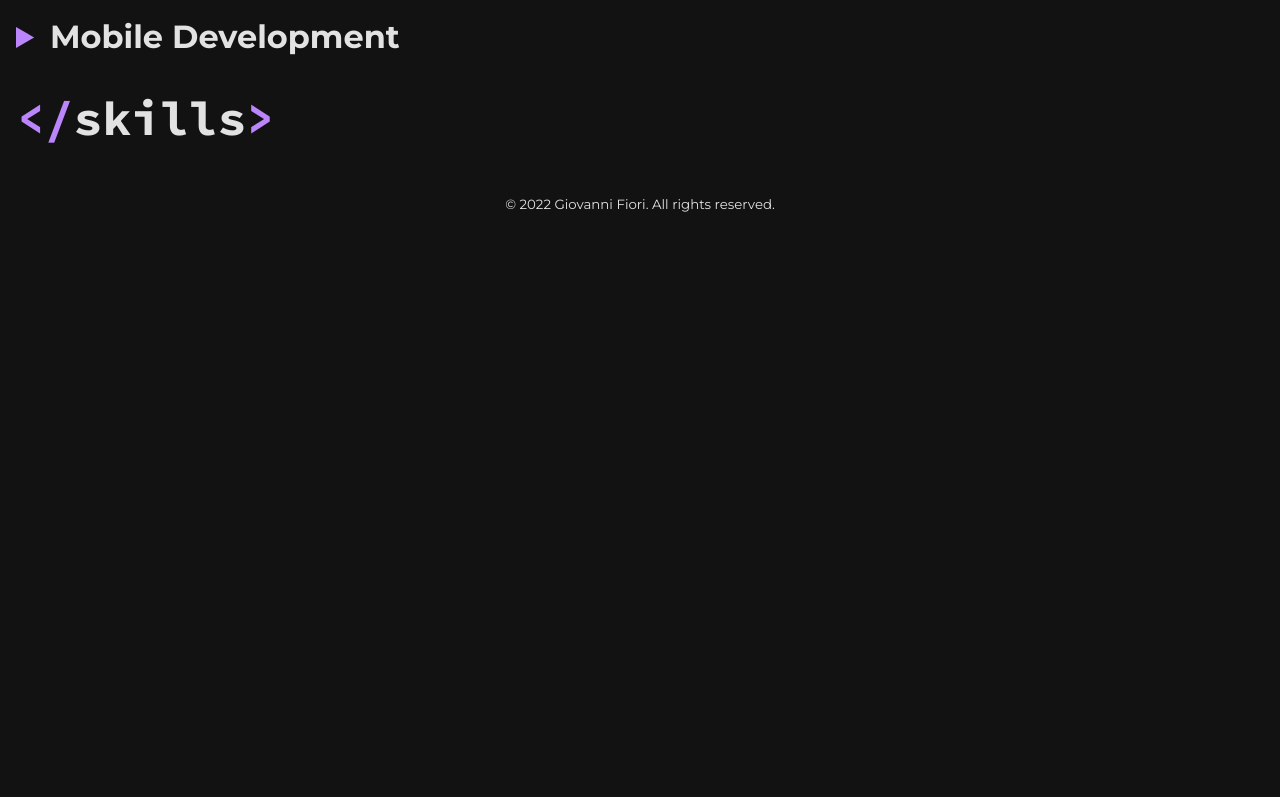
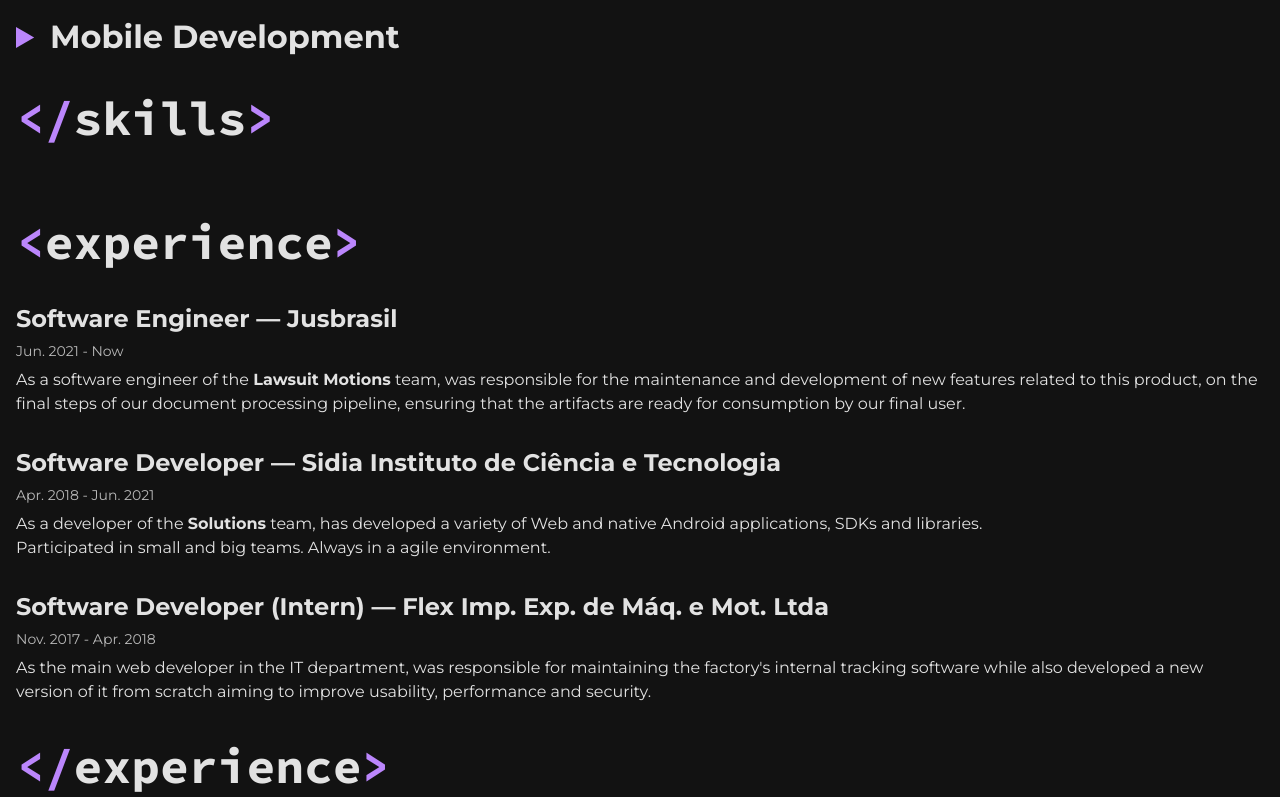
Before and after one commit to giovannifiori/my-website, a Next.js app: page / in a window 1280 px wide. Shown: the part 2000-2797 px from the top of the page. Before the commit the page ends 2228 px from the top, so only its background shows below. Built offline with nearby package versions, Linux system fonts and the light colour scheme.

Commit message:
Implement initial version of Experience section

```diff
--- /dev/null
+++ b/components/Experience/Experience.module.scss
@@ -0,0 +1,5 @@
+.container {
+  display: flex;
+  flex-direction: column;
+  gap: 2rem;
+}
--- /dev/null
+++ b/components/Experience/index.tsx
@@ -0,0 +1,37 @@
+import React from 'react'
+import Section from '../HomeSection'
+
+import styles from './Experience.module.scss'
+import WorkInfo from "../WorkInfo";
+
+const Experience = () => (
+    <Section title="experience">
+      <div className={styles.container}>
+        <WorkInfo role="Software Engineer" company="Jusbrasil" timeSpan="Jun. 2021 - Now">
+          <p>As a software engineer of the <strong>Lawsuit Motions</strong> team, was responsible for the maintenance
+            and development of new features related to this product, on the final steps of our document processing
+            pipeline, ensuring that the artifacts are ready for consumption by our final user.</p>
+        </WorkInfo>
+        <WorkInfo
+            role="Software Developer"
+            company="Sidia Instituto de Ciência e Tecnologia"
+            timeSpan="Apr. 2018 - Jun. 2021"
+        >
+          <p>As a developer of the <strong>Solutions</strong> team, has developed a variety of Web and native Android
+            applications, SDKs and libraries.</p>
+          <p>Participated in small and big teams. Always in a agile environment.</p>
+        </WorkInfo>
+        <WorkInfo
+            role="Software Developer (Intern)"
+            company="Flex Imp. Exp. de Máq. e Mot. Ltda"
+            timeSpan="Nov. 2017 - Apr. 2018"
+        >
+          <p>As the main web developer in the IT department, was responsible for maintaining the factory&apos;s internal
+            tracking software while also developed a new version of it from scratch aiming to improve usability,
+            performance and security.</p>
+        </WorkInfo>
+      </div>
+    </Section>
+)
+
+export default Experience
--- /dev/null
+++ b/components/WorkInfo/WorkInfo.module.scss
@@ -0,0 +1,18 @@
+@import '../../styles/colors.scss';
+
+.container {
+}
+
+.title {
+  font-family: 'Montserrat', sans-serif;
+  margin-bottom: 0.5rem;
+}
+
+.timeSpan {
+  font-size: 0.875rem;
+  color: $onBackgroundColorDimmed;
+}
+
+.content {
+  margin-top: 0.5rem;
+}
--- /dev/null
+++ b/components/WorkInfo/index.tsx
@@ -0,0 +1,22 @@
+import React, {ReactNode} from 'react'
+
+import styles from './WorkInfo.module.scss'
+
+type Props = {
+  company: string,
+  role: string,
+  timeSpan: string,
+  children: ReactNode,
+}
+
+const WorkInfo = ({company, role, timeSpan, children}: Props) => (
+    <div className={styles.container}>
+      <h2 className={styles.title}>{role} &#8212; {company}</h2>
+      <span className={styles.timeSpan}>{timeSpan}</span>
+      <div className={styles.content}>
+        {children}
+      </div>
+    </div>
+)
+
+export default WorkInfo
--- a/pages/index.tsx
+++ b/pages/index.tsx
@@ -3,6 +3,7 @@ import Head from 'next/head'
 import Hero from '../components/Hero'
 import About from '../components/About'
 import Skills from '../components/Skills'
+import Experience from '../components/Experience'
 import Footer from '../components/Footer'
 
 import styles from '../styles/Home.module.scss'
@@ -20,6 +21,7 @@ const Home: NextPage = () => {
         <Hero />
         <About />
         <Skills />
+        <Experience />
       </main>
       <Footer />
     </>
--- a/styles/colors.scss
+++ b/styles/colors.scss
@@ -1,4 +1,5 @@
 $backgroundColor: #121212;
 $onBackgroundColor: #E2E2E2;
+$onBackgroundColorDimmed: #E2E2E2CC;
 $primaryColor: #BB86FC;
 $surface: #1D1D1D;
```
